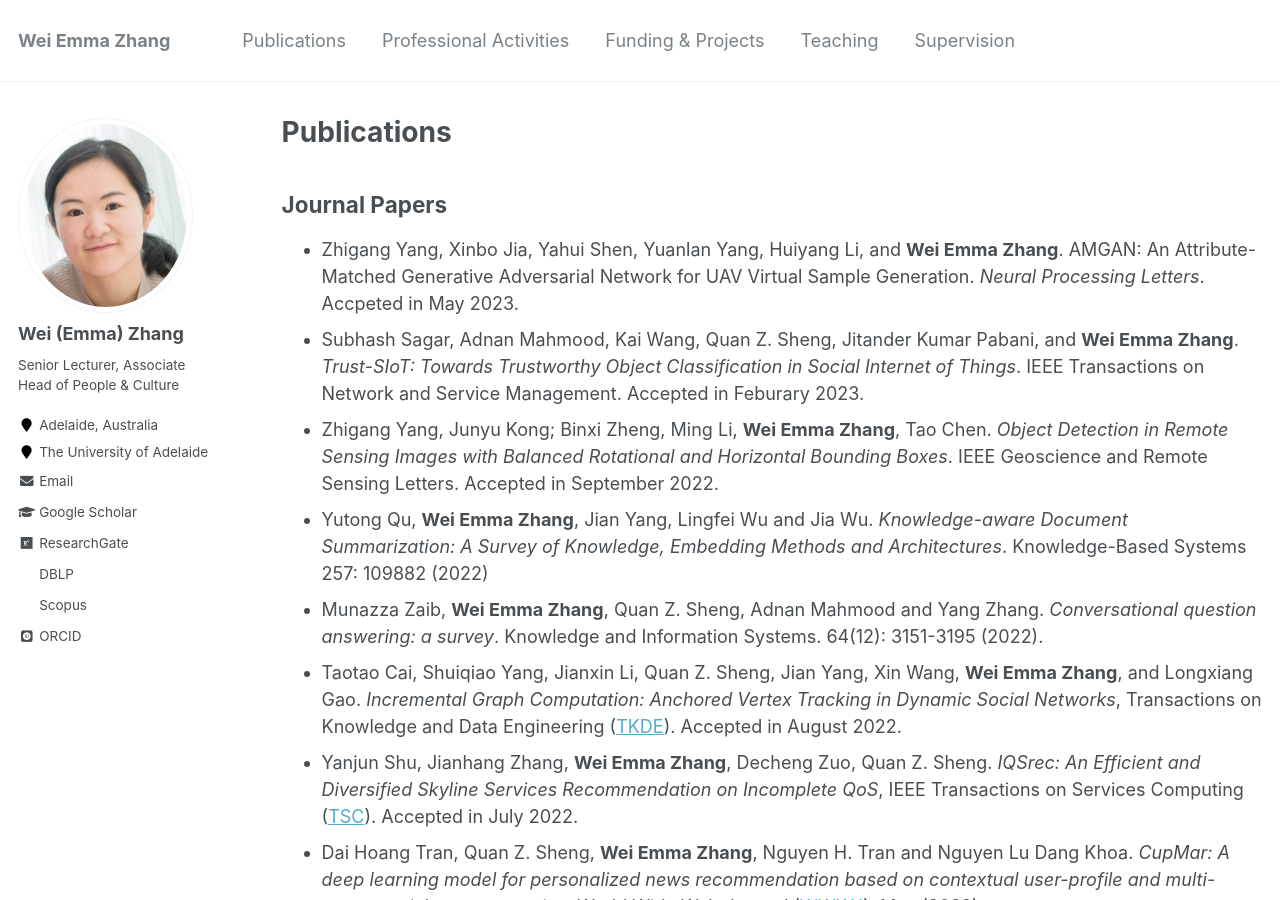
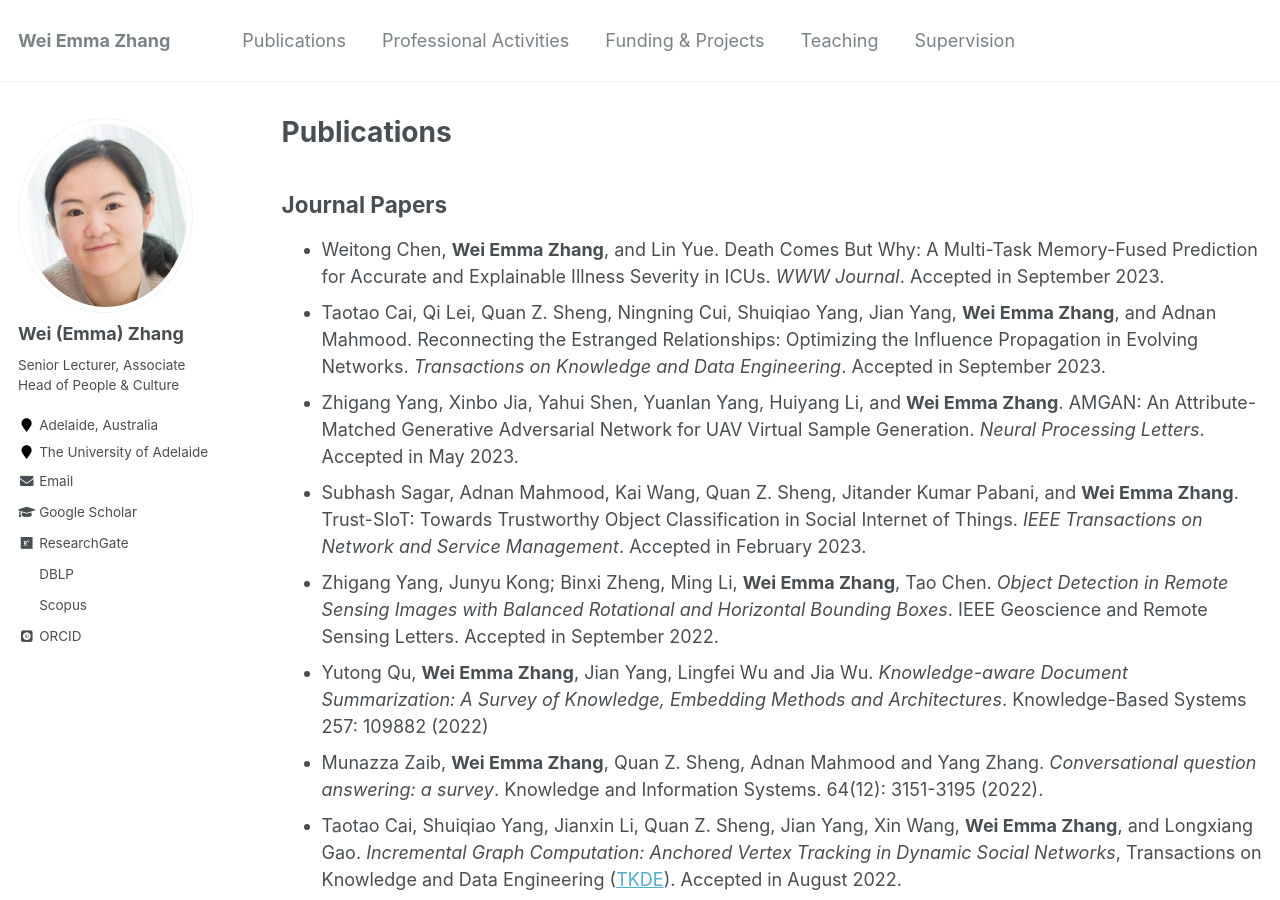
Before and after one commit to weiezhang/weiezhang.github.io, a Jekyll site: the page built from _pages/publications.md, in a window 1280 px wide and 900 px high. Built offline with Jekyll 4.4.1, drawn with Linux system fonts in a browser that asks for light colours; some web fonts are replaced.

Commit message:
Update publications.md

```diff
--- a/_pages/publications.md
+++ b/_pages/publications.md
@@ -9,9 +9,11 @@ author_profile: true
 {% include base_path %}
 
 ## Journal Papers
-
-- Zhigang Yang, Xinbo Jia, Yahui Shen, Yuanlan Yang, Huiyang Li, and <b>Wei Emma Zhang</b>. AMGAN: An Attribute-Matched Generative Adversarial Network for UAV Virtual Sample Generation. *Neural Processing Letters*. Accpeted in May 2023.
-- Subhash Sagar, Adnan Mahmood, Kai Wang, Quan Z. Sheng, Jitander Kumar Pabani, and <b>Wei Emma Zhang</b>. <i>Trust-SIoT: Towards Trustworthy Object Classification in Social Internet of Things</i>. IEEE Transactions on Network and Service Management. Accepted in Feburary 2023.
+- Weitong Chen, <b>Wei Emma Zhang</b>, and Lin Yue. Death Comes But Why: A Multi-Task Memory-Fused Prediction for Accurate and Explainable Illness Severity in ICUs. *WWW Journal*. Accepted in September 2023.
+- Taotao Cai, Qi Lei, Quan Z. Sheng, Ningning Cui, Shuiqiao Yang, Jian Yang,
+<b>Wei Emma Zhang</b>, and Adnan Mahmood. Reconnecting the Estranged Relationships: Optimizing the Influence Propagation in Evolving Networks. *Transactions on Knowledge and Data Engineering*. Accepted in September 2023.
+- Zhigang Yang, Xinbo Jia, Yahui Shen, Yuanlan Yang, Huiyang Li, and <b>Wei Emma Zhang</b>. AMGAN: An Attribute-Matched Generative Adversarial Network for UAV Virtual Sample Generation. *Neural Processing Letters*. Accepted in May 2023.
+- Subhash Sagar, Adnan Mahmood, Kai Wang, Quan Z. Sheng, Jitander Kumar Pabani, and <b>Wei Emma Zhang</b>. Trust-SIoT: Towards Trustworthy Object Classification in Social Internet of Things. *IEEE Transactions on Network and Service Management*. Accepted in February 2023.
 - Zhigang Yang, Junyu Kong; Binxi Zheng, Ming Li, <b>Wei Emma Zhang</b>, Tao Chen. <i>Object Detection in Remote Sensing Images with Balanced Rotational and Horizontal Bounding Boxes</i>. IEEE Geoscience and Remote Sensing Letters. Accepted in September 2022.
 - Yutong Qu, <b>Wei Emma Zhang</b>, Jian Yang, Lingfei Wu and Jia Wu. <i>Knowledge-aware Document Summarization: A Survey of Knowledge, Embedding Methods and Architectures</i>. Knowledge-Based Systems 257: 109882 (2022)
 - Munazza Zaib, <b>Wei Emma Zhang</b>, Quan Z. Sheng, Adnan Mahmood and Yang Zhang. <i>Conversational question answering: a survey</i>.  Knowledge and Information Systems. 64(12): 3151-3195 (2022).
```
